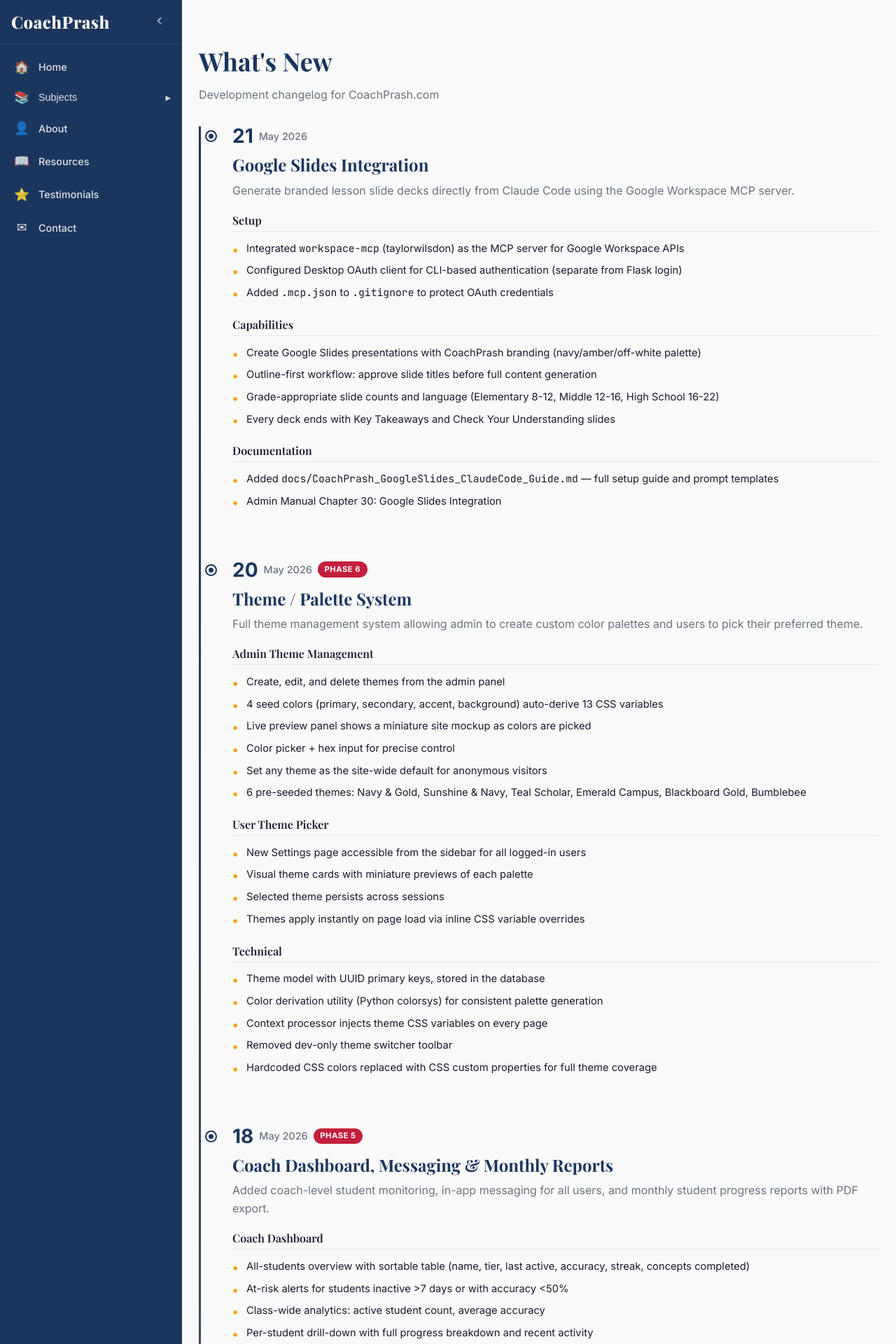
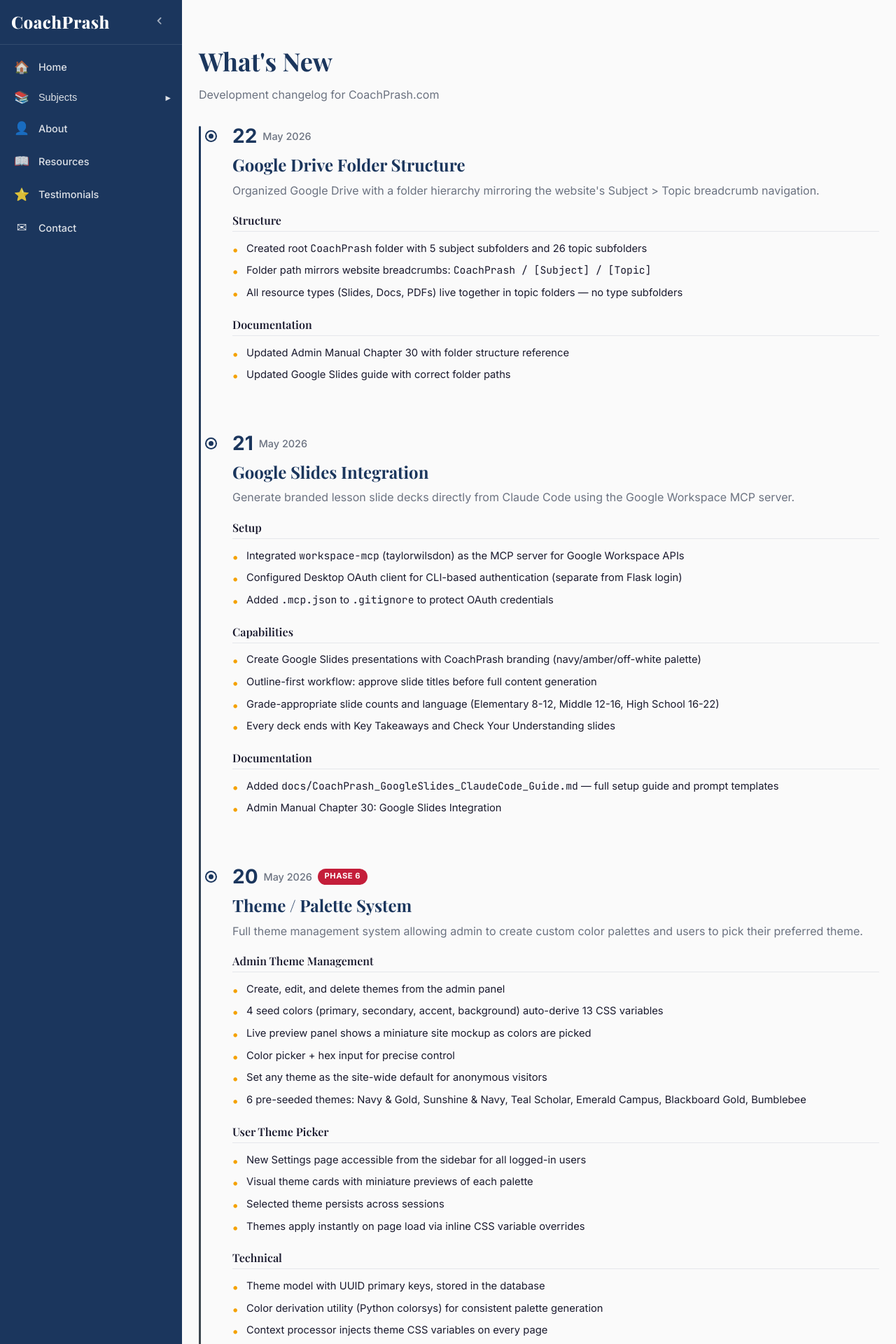
Before and after one commit to CoachPrash/CoachPrash, a Python web app: template app/templates/admin/changelog.html in a window 1280 px wide. Shown: the top 1920 px of the page at 70% size. Run offline with Jinja, Linux system fonts and the light colour scheme; the template is opened without the code that fills it, so the values that code supplies are empty.

Commit message:
Add Google Drive folder structure mirroring website breadcrumbs
Created 32 folders on Drive (CoachPrash > Subject > Topic) matching
the site's navigation hierarchy. Moved existing Fractions deck into
Mathematics/Arithmetic. Updated Admin Manual Ch.30, Slides guide,
and changelog.

Co-Authored-By: Claude Opus 4.6 <noreply@anthropic.com>

```diff
--- a/app/templates/admin/changelog.html
+++ b/app/templates/admin/changelog.html
@@ -8,6 +8,34 @@
         <p class="changelog-subtitle">Development changelog for CoachPrash.com</p>
 
         <div class="changelog-timeline">
+
+            <div class="changelog-entry">
+                <div class="changelog-date">
+                    <span class="changelog-date-day">22</span>
+                    <span class="changelog-date-month">May 2026</span>
+                </div>
+                <div class="changelog-body">
+                    <h2>Google Drive Folder Structure</h2>
+                    <p class="changelog-summary">Organized Google Drive with a folder hierarchy mirroring the website's Subject &gt; Topic breadcrumb navigation.</p>
+
+                    <div class="changelog-section">
+                        <h3>Structure</h3>
+                        <ul>
+                            <li>Created root <code>CoachPrash</code> folder with 5 subject subfolders and 26 topic subfolders</li>
+                            <li>Folder path mirrors website breadcrumbs: <code>CoachPrash / [Subject] / [Topic]</code></li>
+                            <li>All resource types (Slides, Docs, PDFs) live together in topic folders — no type subfolders</li>
+                        </ul>
+                    </div>
+
+                    <div class="changelog-section">
+                        <h3>Documentation</h3>
+                        <ul>
+                            <li>Updated Admin Manual Chapter 30 with folder structure reference</li>
+                            <li>Updated Google Slides guide with correct folder paths</li>
+                        </ul>
+                    </div>
+                </div>
+            </div>
 
             <div class="changelog-entry">
                 <div class="changelog-date">
```
Also changed, not shown: docs/ADMIN_MANUAL.md (+19 -0 lines), docs/CoachPrash_GoogleSlides_ClaudeCode_Guide.md (+6 -3 lines).
